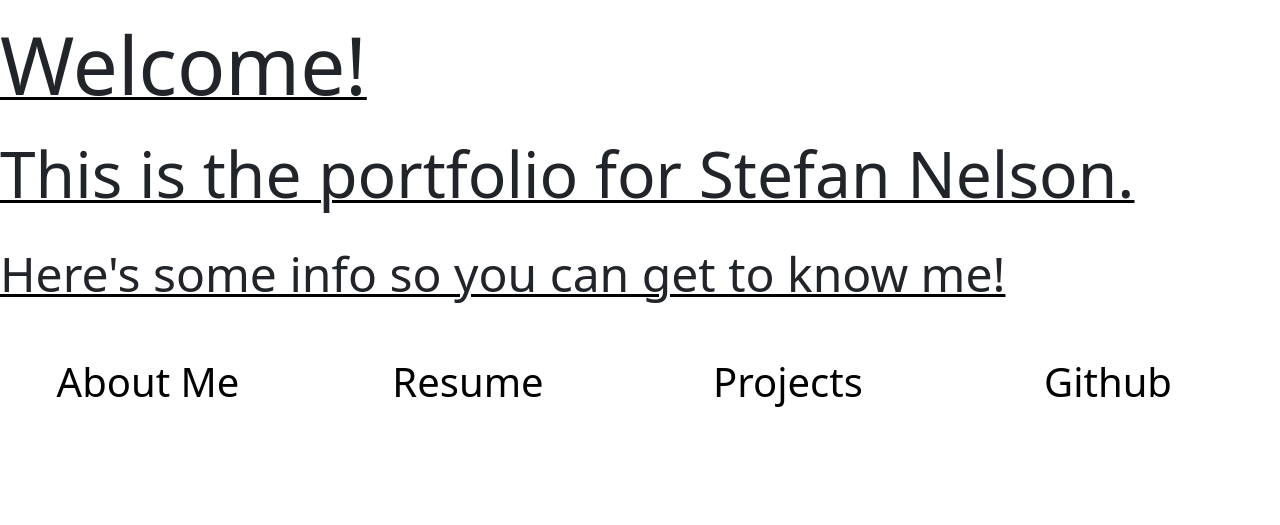
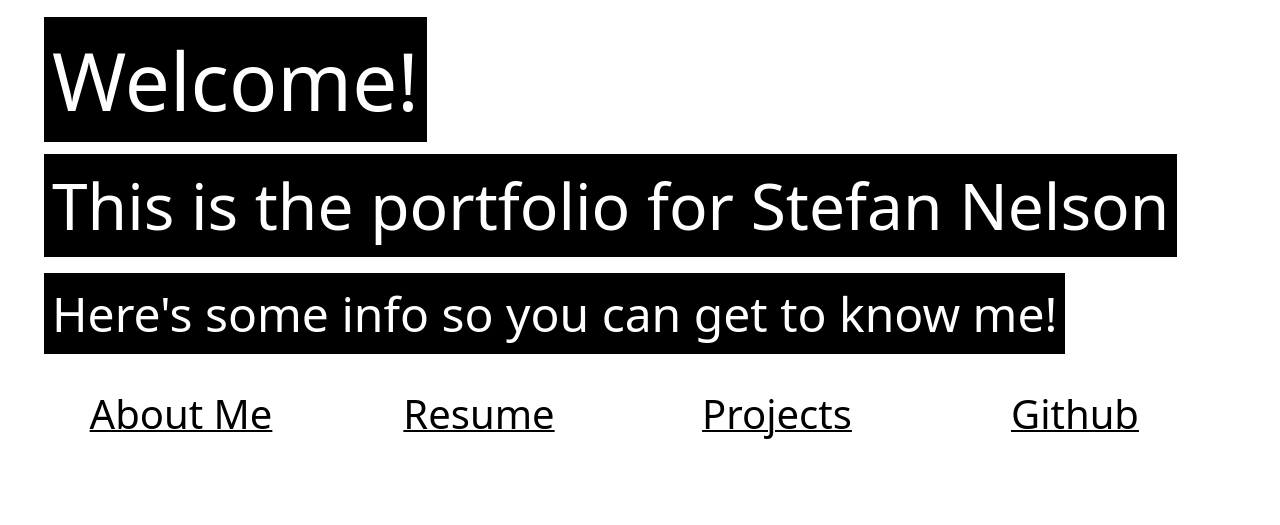
Before and after one commit to StefanHNelson0916/portfolio-heroku, a Flask app: page / in a window 1280 px wide. Shown: the top 525 px of the page. Run offline with Flask 2, Linux system fonts and the light colour scheme.

Commit message:
updated home styling

```diff
--- a/templates/home.html
+++ b/templates/home.html
@@ -23,35 +23,36 @@
     </style>
   </head>
 <div class="container-">
-  <div class="row  mb-3">
+  <div class="row  m-4 p-lg-2">
     <div class="col">
-      <h1 class="display-1 mt-lg-3" style="text-decoration: underline 3px black;">Welcome!</h1>
+      <h1 class="display-1 mt-lg-3 p-lg-2" style="display: inline; background-color: black; color: white;">Welcome!</h1>
     </div>
   </div>
-  <div class="row mb-4">
+  <div class="row m-4 p-lg-2">
     <div class="col">
-      <div class="h1 display-3" style="text-decoration: underline 3px black;">
-        This is the portfolio for Stefan Nelson.
-      </div>
+        <h1 class="display-3 p-lg-2"style="display: inline; background-color: black; color: white;">
+          This is the portfolio for Stefan Nelson
+        </h1>
     </div>
   </div>
-  <div class="row mb-4">
+  <div class="row m-4 p-lg-2">
     <div class="col">
-      <div class="h1 display-5" style="text-decoration: underline 3px black;">Here's some info so you can get to know me!</div>
-    </div>
+      <h1 class="display-5 p-lg-2" style="display: inline; background-color: black; color: white;">
+        Here's some info so you can get to know me!
+      </h1>
   </div>
-  <div class="row mt-lg-5 col-sm-12 mb-5">
+  <div class="row mt-5 col-sm-12 mb-5">
     <div class="col-lg-3 text-center grow">
-      <a href="{{ url_for('aboutMe') }}" style="text-decoration: none; color:black"><h1 class="display-6">About Me</h1></a>
+      <a href="{{ url_for('aboutMe') }}" style="text-decoration: underline 2px black; color:black"><h1 class="display-6">About Me</h1></a>
     </div>
     <div class="col-lg-3 col-sm-12 text-center grow">
-      <a href="{{ url_for('resume') }}" style="text-decoration: none; color:black"><h1 class="display-6">Resume</h1></a>
+      <a href="{{ url_for('resume') }}" style="text-decoration: underline 2px black; color:black"><h1 class="display-6">Resume</h1></a>
     </div>
     <div class="col-lg-3 col-sm-12 text-center grow">
-      <a href="{{ url_for('projects') }}" style="text-decoration: none; color:black"><h1 class="display-6">Projects</h1></a>
+      <a href="{{ url_for('projects') }}" style="text-decoration: underline 2px black; color:black"><h1 class="display-6">Projects</h1></a>
     </div>
     <div class="col-lg-3 col-sm-12 mb-4 text-center grow">
-      <a href="https://github.com/StefanHNelson0916" target="_blank" style="text-decoration: none; color:black"><h1 class="display-6">Github</h1></a>
+      <a href="https://github.com/StefanHNelson0916" target="_blank" style="text-decoration: underline 2px black; color:black"><h1 class="display-6">Github</h1></a>
     </div>
   </div>
 </div>
```
